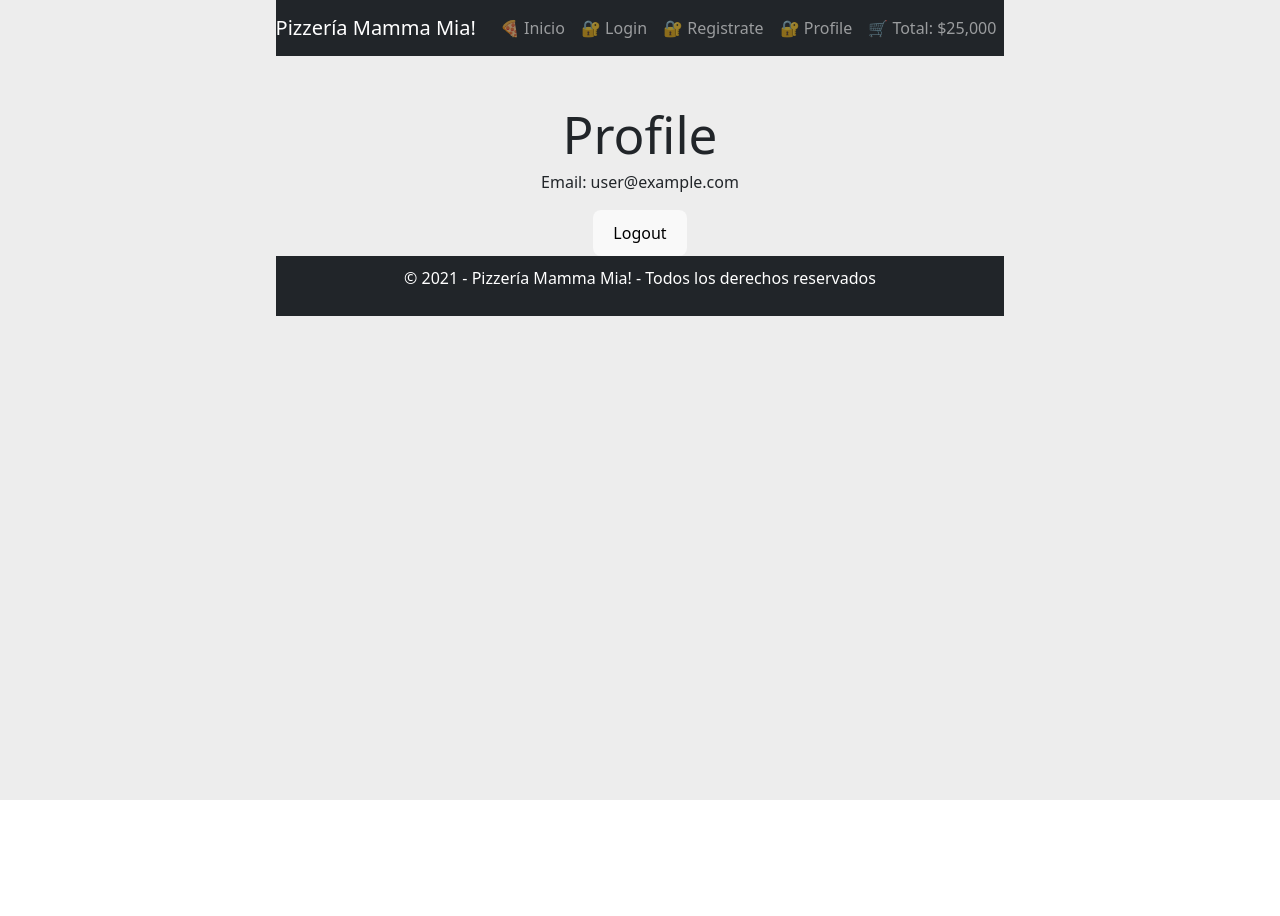
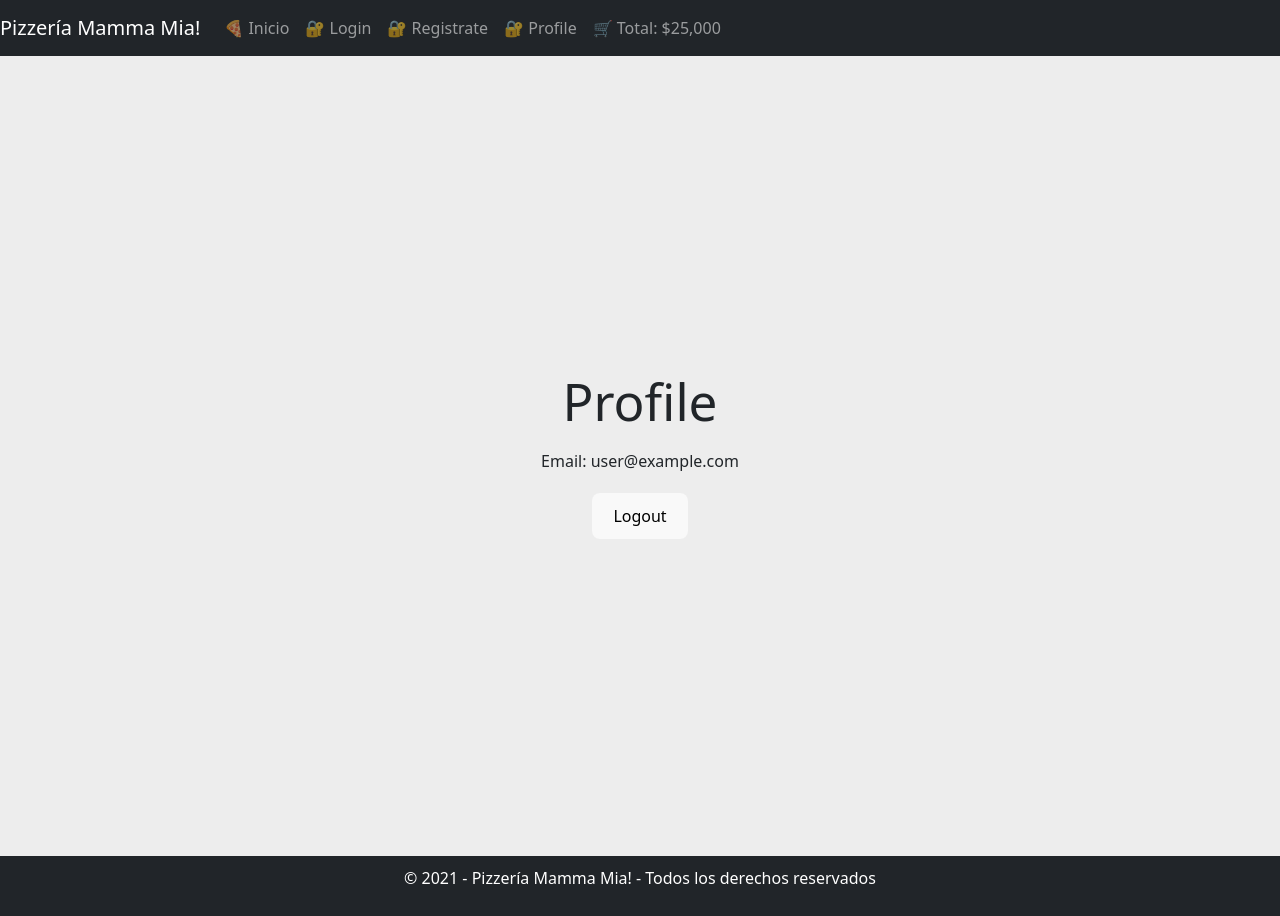
Before and after one commit to monkychilote/desafio18_ReactVite, a React (Vite) app: page /profile in a window 1280 px wide. Before the commit the page ends 800 px from the top, so only its background shows below. Built offline with nearby package versions, Linux system fonts and the light colour scheme.

Commit message:
modificacion css profile y NotFound

```diff
--- /dev/null
+++ b/src/pages/NotFound.css
@@ -0,0 +1,18 @@
+.not-found-container {
+  display: flex;
+  flex-direction: column;
+  justify-content: center;
+  align-items: center;
+  height: 100vh;
+  width: 100vw;
+  text-align: center;
+  margin: 0;
+}
+
+.not-found-container h1 {
+  margin-bottom: 20px;
+}
+
+.not-found-container p {
+  margin-bottom: 20px;
+}
--- a/src/pages/NotFound.jsx
+++ b/src/pages/NotFound.jsx
@@ -1,11 +1,12 @@
 import React from "react";
 import { Link } from "react-router-dom";
+import "./NotFound.css";
 
 const NotFound = () => {
   return (
-    <div style={{ textAlign: "center", marginTop: "50px" }}>
+    <div className="not-found-container">
       <h1>404 - La URL de la landing no es correcta</h1>
-      <p>La pagina que usted esta viendo no existe.</p>
+      <p>La página que usted está viendo no existe.</p>
       <Link to="/">Volver al Home</Link>
     </div>
   );
--- /dev/null
+++ b/src/pages/Profile.css
@@ -0,0 +1,24 @@
+.profile-container {
+  display: flex;
+  flex-direction: column;
+  justify-content: center;
+  align-items: center;
+  height: 100vh;
+  width: 100vw;
+  text-align: center;
+  margin: 0;
+}
+
+.profile-container h1 {
+  margin-bottom: 20px;
+}
+
+.profile-container p {
+  margin-bottom: 20px;
+}
+
+.profile-container button {
+  padding: 10px 20px;
+  font-size: 16px;
+  cursor: pointer;
+}
--- a/src/pages/Profile.jsx
+++ b/src/pages/Profile.jsx
@@ -1,8 +1,9 @@
 import React from "react";
+import "./Profile.css";
 
 const Profile = () => {
   return (
-    <div style={{ textAlign: "center", marginTop: "50px" }}>
+    <div className="profile-container">
       <h1>Profile</h1>
       <p>Email: user@example.com</p>
       <button>Logout</button>
```
